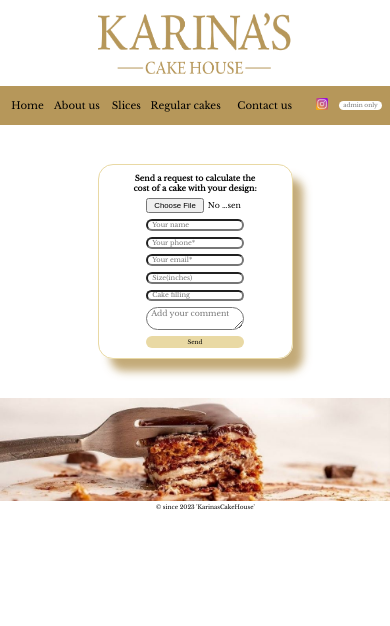
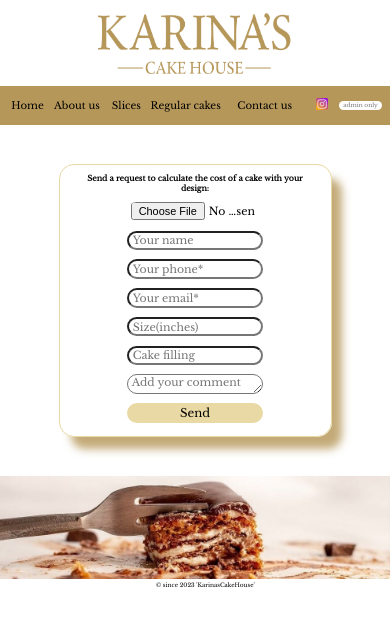
Before and after one commit to VasTanya/Karina-New, a React (Create React App) app in the folder client/: page /myDesign in a window 390 px wide. Shown: the top 626 px of the page. Built offline with nearby package versions, Linux system fonts and the light colour scheme.

Commit message:
1 dectember

```diff
--- a/client/src/App.css
+++ b/client/src/App.css
@@ -483,7 +483,8 @@
   width: 10vw;
 }
 
-.design_form input[type="text"], textarea {
+.design_form input,
+textarea {
   width: 25vw;
   height: 3vw;
   border-radius: 15px;
@@ -634,8 +635,39 @@
   height: 7vw;
   font-size: 3vw;
 }
-.design_form input, textarea,.mail_form {
-  font-size: 2vw;
+.design_form input, textarea {
+  font-size: 2.8vw;
+  width: 35vw;
+  height: 5vw;
+}
+.design_form button{
+  width: 35vw;
+  height: 5vw;
+  font-size: 3vw;
+}
+.design_form{
+  width: 70vw;
+  height: 70vw;
+}
+.add_your_photo{
+  height: 90vw;
+}
+.one_cake_div_and_mail{
+  height: 70vw;
+}
+.mail_form{
+  width: 40vw;
+  height: 63vw;
+}
+  .mail_form input,
+  .mail_form button {
+    width: 28vw;
+    height: 4vw;
+    font-size: 2.5vw;
+}
+.mail_form img {
+  width: 16vw;
+  height: 18vw;
 }
 }
 
@@ -651,4 +683,15 @@
     height: 8vw;
     font-size: 3.6vw;
   }
+  .design_form input, textarea {
+    font-size: 2.8vw;
+    width: 35vw;
+    height: 5vw;
+  }
+  .design_form button{
+    width: 35vw;
+    height: 5vw;
+    font-size: 3vw;
+  }
+
 }
--- a/client/src/components/AskCoustOfThisCake.jsx
+++ b/client/src/components/AskCoustOfThisCake.jsx
@@ -10,9 +10,9 @@
   const {data_request, status1} = useSelector((store)=> store.getUrl_Request)
 
   const navigate = useNavigate();
-  const [idCakeOne, setIdCakeOne] = useState({});
+  const [idCakeOne, setIdCakeOne] = useState();
   const [idItemOne, setIdItemOne] = useState();
-  const [idItemPhotoOne, setIdItemPhotoOne] = useState({});
+  const [idItemPhotoOne, setIdItemPhotoOne] = useState();
   const [album_idOne, setAlbum_idOne] = useState();
   const [item_idOne, setItem_idOne] = useState();
 
@@ -33,7 +33,7 @@
     setItem_idOne(urlLink.item_id);
   }, []);
 
-  const handleSubmit = (e) => {
+  const handleSubmit = async(e) => {
     e.preventDefault();
     const newRequest = {
       name: e.target[0].value,
@@ -46,10 +46,23 @@
     };
 
     const url_request = `${process.env.REACT_APP_API_URL}/request`;
-    dispatch(fetch_Request({ url: url_request, datainp: newRequest }));
-    // console.log('status1', status1);
-    status1 === "error"? navigate("/error"):
-    navigate("/sentRequest")
+    // dispatch(fetch_Request({ url: url_request, datainp: newRequest }));
+    // // console.log('status1', status1);
+    // status1 === "error"? navigate("/error"):
+    // navigate("/sentRequest")
+    try {
+      dispatch(fetch_Request({ url: url_request, datainp: newRequest }));
+
+     if (status1 === "successful" || status1 === 'loading' ) {
+       navigate("/sentRequest");
+
+     } else  {
+       navigate("/error");
+     }
+   } catch (error) {
+     console.error('Error:', error);
+   }
+   console.log(status1);
 
   };
 
@@ -66,8 +79,8 @@
         <p>{idCakeOne + "." + idItemOne}</p>
 
         <input value={name} type="text" placeholder="Your name" />
-        <input value={phone} type="text" required placeholder="Your phone*" />
-        <input value={email} type="text" required placeholder="Your email*" />
+        <input value={phone} type="number" required placeholder="Your phone*" />
+        <input value={email} type="email" required placeholder="Your email*" />
         <input value={size} type="text" placeholder="Size(inches)" />
         <input value={filling} type="text" placeholder="Cake filling" />
         <button>Send</button>
--- a/client/src/components/MyDesign.jsx
+++ b/client/src/components/MyDesign.jsx
@@ -1,89 +1,30 @@
-// import React from 'react'
-// import { useState, useRef } from 'react';
-// import { useDispatch } from 'react-redux';
-// import { fetch_myDesign_Order } from '../redux/slice/getUrl_MyDesign';
-
-// function MyDesign() {
-//     const dispatch = useDispatch()
-//     // const image = useRef(null);
-//     // const name = useRef(null);
-//     // const phone = useRef(null);
-//     // const email = useRef(null);
-//     // const size = useRef(null);
-//     // const filling = useRef(null);
-//     // const comment = useRef(null);
-
-//     const handleSubmit = (e) => {
-//         // const designImage = image.current.value
-//         // const inp_name = name.current.value
-//         // const inp_phone = phone.current.value
-//         // const inp_email = email.current.value
-//         // const inp_size = size.current.value
-//         // const inp_filling = filling.current.value
-//         // const inp_comment = comment.current.value
-//         // setFile(designImage)
-//         // console.log('designImage',designImage);
-
-//         e.preventDefault();
-//         const formData = new FormData(e.currentTarget)
-//         const data = Object.fromEntries(formData)
-//         console.log('data.img',data.img.name);
-//         // formData.append('img', designImage)
-//         // formData.append('name', inp_name)
-//         // formData.append('phone', inp_phone)
-//         // formData.append('email', inp_email)
-//         // formData.append('size', inp_size)
-//         // formData.append('filling', inp_filling)
-//         // formData.append('comment', inp_comment)
-//         // for (var pair of formData.entries()) {
-//         //     console.log(pair[0]+ ', ' + pair[1]);
-//         // }
-
-//         const url_request_myDesign = `${process.env.REACT_APP_API_URL}/request/mydesign`;
-//         dispatch(fetch_myDesign_Order({ url: url_request_myDesign, datainp: data }));
-//         // navigate("/sentRequest");
-
-//     };
-
-//     return (
-//         <div className='add_your_photo'>
-//             <form onSubmit={handleSubmit} encType="multipart/form-data" className="design_form" action="">
-//                 <h6>Send a request to calculate the cost of a cake with your design:</h6>
-
-//                 <input name="img" type="file"  /*ref={image}*/ required accept='image/*'/>
-//                 <input name='name' type="text" /*ref={name}*/ placeholder="Youre name" />
-//                 <input name='phone' type="text" /*ref={phone}*/ required placeholder="Youre phone*" />
-//                 <input name='email' type="text" /*ref={email}*/ required placeholder="Youre email*" />
-//                 <input  name='size' type="text" /*ref={size}*/ placeholder="Size(inches)" />
-//                 <input  name='filling' type="text" /*ref={filling}*/ placeholder="Cake filling" />
-//                 <textarea  name='comment'/* ref={comment}*/ placeholder='add your comment' cols="25" rows="1"></textarea>
-//                 <button>Send</button>
-//             </form>
-//         </div>
-//     )
-// }
-
-// export default MyDesign
-
 import React from "react";
-import { useDispatch } from "react-redux";
+import { useDispatch, useSelector } from "react-redux";
 import { fetch_myDesign_Order } from "../redux/slice/getUrl_MyDesign";
 import { useNavigate } from "react-router-dom";
 
 function MyDesign() {
   const navigate = useNavigate();
   const dispatch = useDispatch();
+  const {status} = useSelector((store)=>store.getUrl_MyDesign)
 
-  const handleSubmit = (e) => {
+  const handleSubmit = async(e) => {
     e.preventDefault();
     const formData = new FormData(e.currentTarget);
 
     const url_request_myDesign = `${process.env.REACT_APP_API_URL}/request/mydesign`;
-    dispatch(
-      fetch_myDesign_Order({ url: url_request_myDesign, datainp: formData })
-    );
-    // status === "error"? navigate("/error"):
-    // navigate("/sentRequest")
+    try{
+      dispatch(fetch_myDesign_Order({ url: url_request_myDesign, datainp: formData }));
+     if (status === "successful" || status === 'loading' ) {
+       navigate("/sentRequest");
+
+     } else  {
+       navigate("/error");
+     }
+   }catch (error) {
+     console.error('Error:', error);
+   }
+   console.log(status);
   };
 
   return (
@@ -100,8 +41,8 @@
 
         <input name="img" type="file" required accept="image/*" />
         <input name="name" type="text" placeholder="Your name" />
-        <input name="phone" type="text" required placeholder="Your phone*" />
-        <input name="email" type="text" required placeholder="Your email*" />
+        <input name="phone" type="number" required placeholder="Your phone*" />
+        <input name="email" type="email" required placeholder="Your email*" />
         <input name="size" type="text" placeholder="Size(inches)" />
         <input name="filling" type="text" placeholder="Cake filling" />
         <textarea
--- a/client/src/components/Nav.jsx
+++ b/client/src/components/Nav.jsx
@@ -30,11 +30,11 @@
     const [navig, setNavig] = useState(0)
 
     useEffect(() => {
-        setNavig(JSON.parse(window.localStorage.getItem('navig')));
+        setNavig(JSON.parse(window.sessionStorage.getItem('navig')));
       }, []);
 
       useEffect(() => {
-        window.localStorage.setItem('navig', navig);
+        window.sessionStorage.setItem('navig', navig);
       }, [navig]);
 
     return (
```
